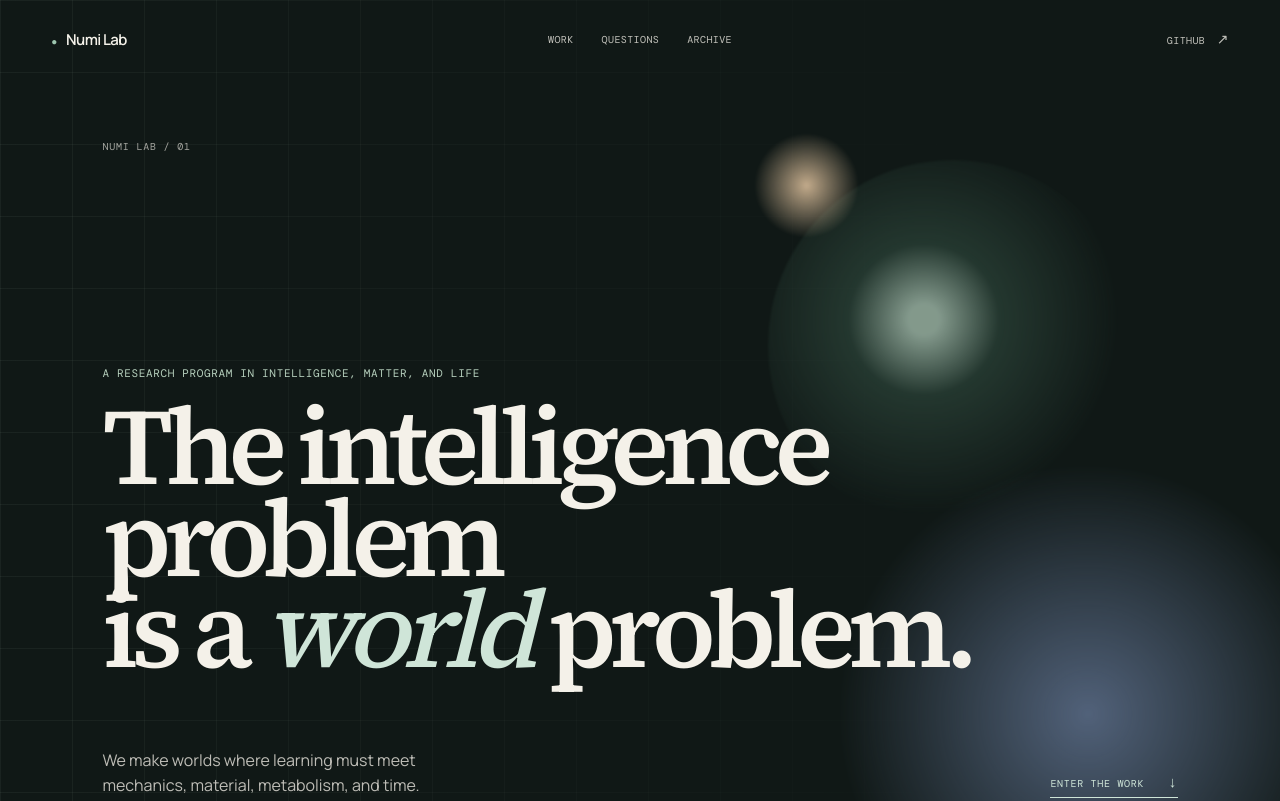
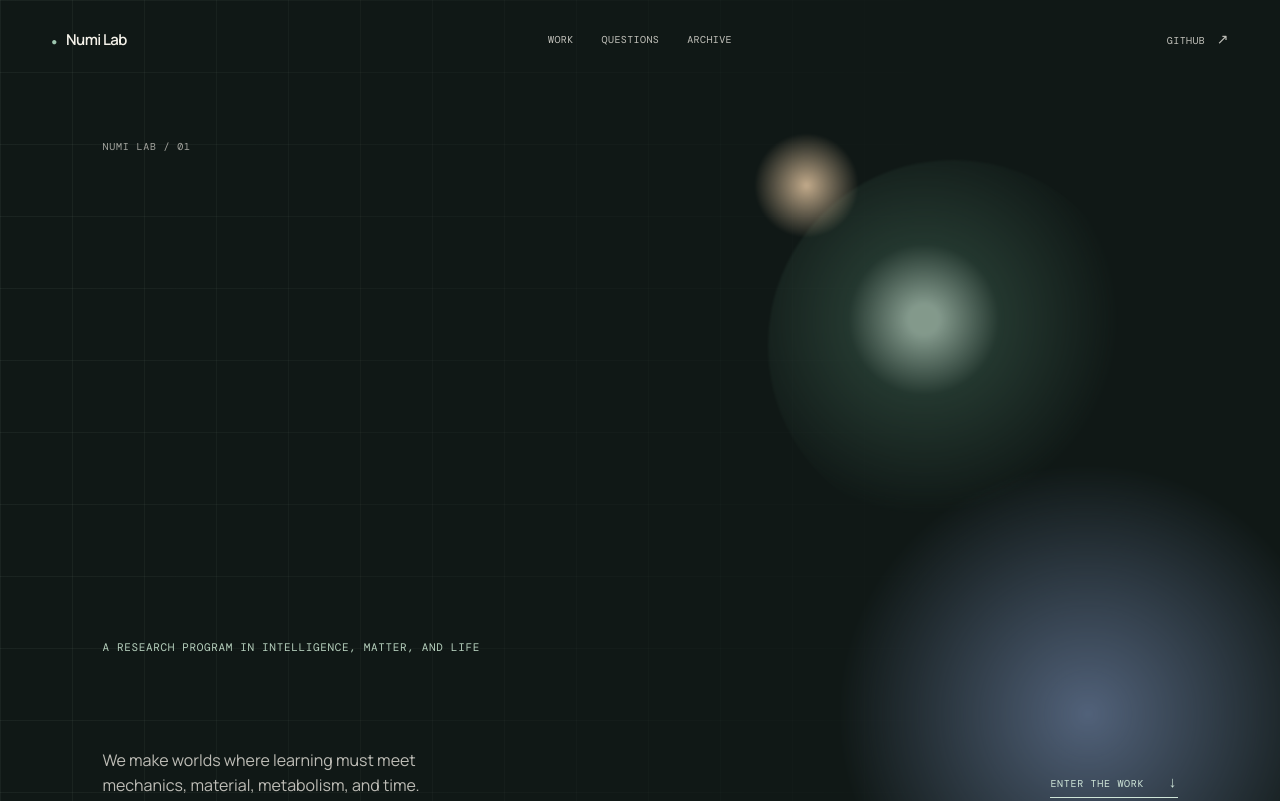
Before and after one commit to Numi2/numilab-website, a website built with Vite: page index.html in a window 1280 px wide. Shown: the top 801 px of the page. Built offline with nearby package versions, Linux system fonts and the light colour scheme.

Commit message:
Remove Numi Lab hero thesis

```diff
--- a/index.html
+++ b/index.html
@@ -36,7 +36,7 @@
     <main id="main">
       <section class="hero" id="top" aria-labelledby="hero-title">
         <p class="index">NUMI LAB / 01</p>
-        <div class="hero-title"><p class="hero-eyebrow">A research program in intelligence, matter, and life</p><h1 id="hero-title">The intelligence problem<br />is a <em>world</em>&nbsp;problem.</h1></div>
+        <div class="hero-title"><p class="hero-eyebrow" id="hero-title">A research program in intelligence, matter, and life</p></div>
         <div class="hero-bottom"><p>We make worlds where learning must meet mechanics, material, metabolism, and time.</p><a href="#work">Enter the work <span aria-hidden="true">↓</span></a></div>
         <div class="field field-one" aria-hidden="true"></div><div class="field field-two" aria-hidden="true"></div><div class="field field-three" aria-hidden="true"></div>
       </section>
```
